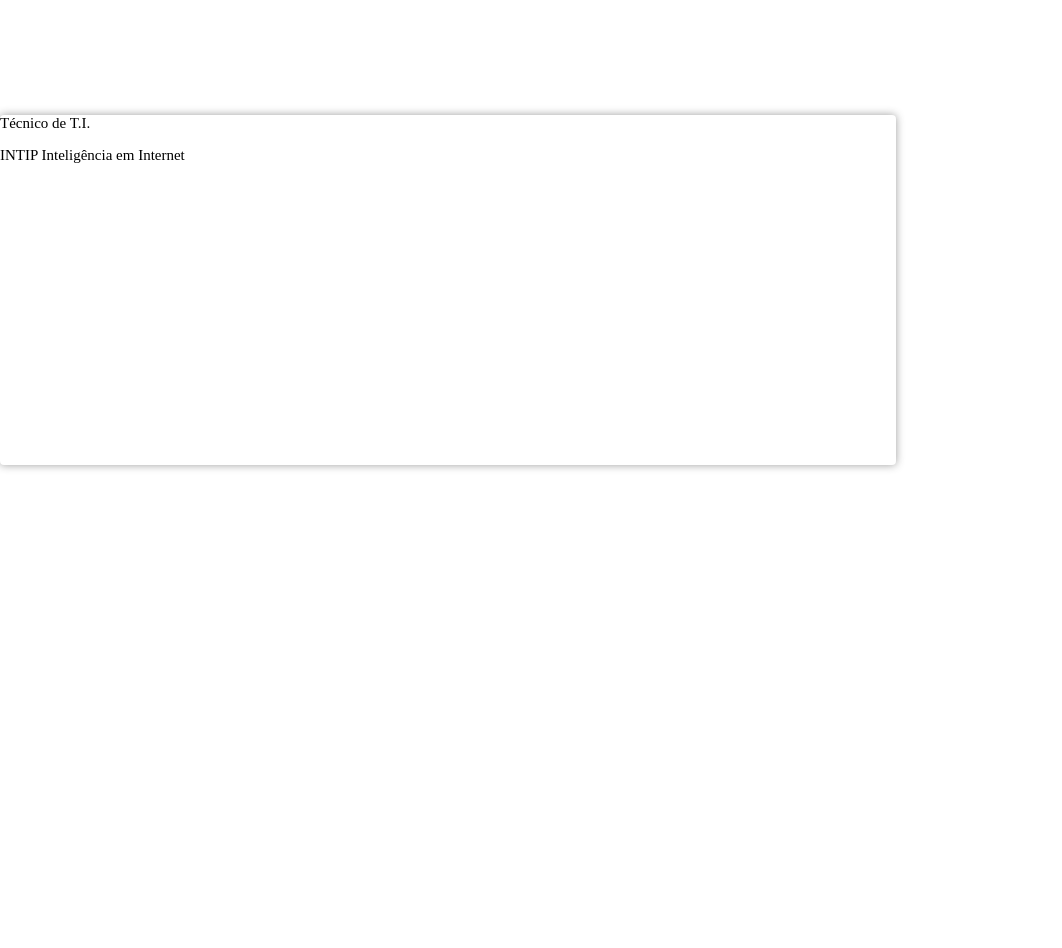
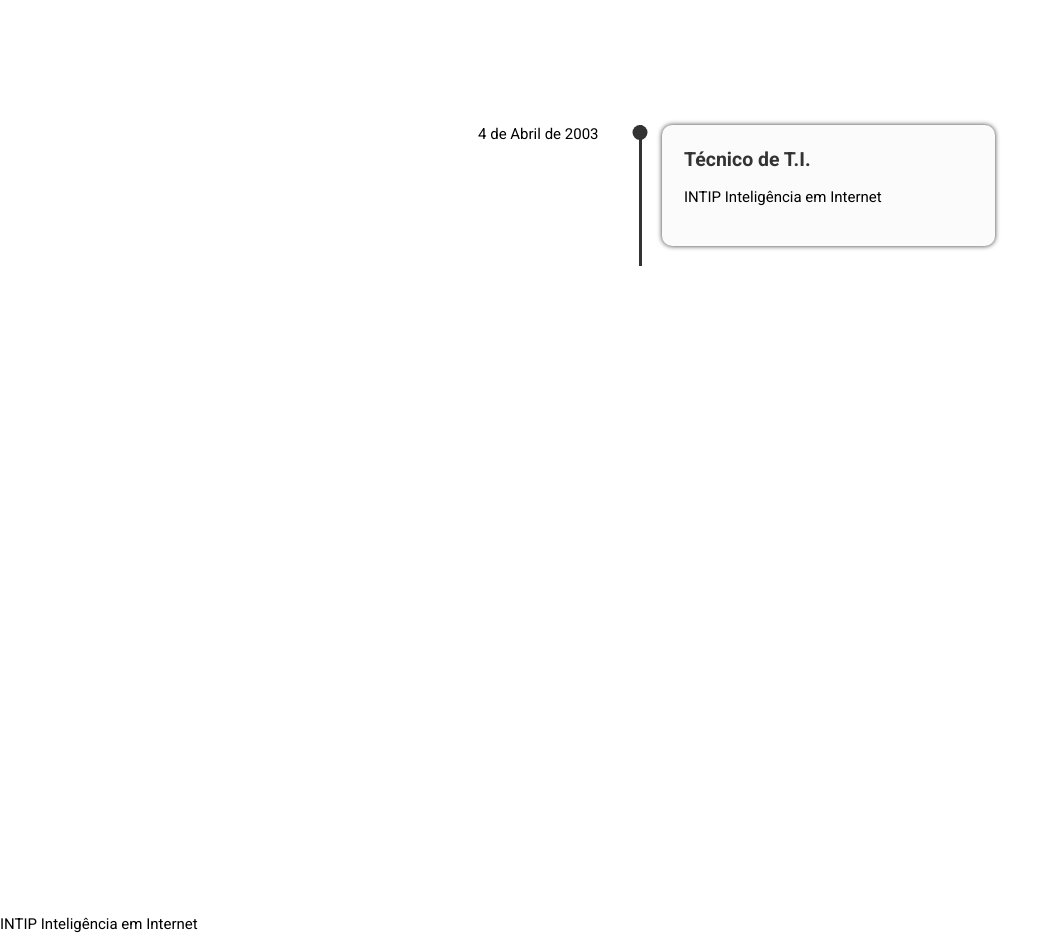
Before and after one commit to celoramalho/curriculumvitae, a plain HTML site: page index.html in a window 1280 px wide. Shown: the part 1560-2508 px from the top of the page, without its empty margins (0-1062 px from the left). Before the commit the page ends 2075 px from the top, so only its background shows below. Drawn offline with Linux system fonts and the light colour scheme.

Commit message:
Add files via upload

```diff
--- a/css/style.css
+++ b/css/style.css
@@ -1,7 +1,8 @@
 @media (prefers-color-scheme: dark) {
 	.greece:root {
 		/*site colors */
-		--sub2-text-color: #FFFFFF;
+		--sub2-text-color: #ffffff;
+		--sub2-text-color-rgb: 255, 255, 255;
 		--sub-text-color: #cccccc;
 		--background-color: #333333;
 	}
@@ -10,6 +11,7 @@
 .dark {
 	/*site colors */
 	--sub2-text-color: #cccccc;
+	--sub2-text-color-rgb: 204, 204, 204;
 	--sub-text-color: #FFFFFF;
 	--background-color: #333333;
 }
@@ -17,7 +19,8 @@
 :root {
 	/*site colors */
 	--sub2-text-color: #cccccc;
-	--sub-text-color: #333333;
+	--sub-text-color-rgb: 51, 51, 51;
+	--sub-text-color: rgb(51, 51, 51);
 	--background-color: #FFFFFF;
 	--colorrandom: #40007c;
 	--breakpoint-xs: 0;
@@ -29,9 +32,9 @@
 	--font-family-monospace: SFMono-Regular, Menlo, Monaco, Consolas, "Liberation Mono", "Courier New", monospace;
 }
 
-
 html,
 body {
+	font-family: "Roboto", sans-serif;
 	scroll-behavior: smooth;
 }
 
@@ -346,9 +349,11 @@
 	width: 100%;
 
 }
-.text-block-home-padding{
+
+.text-block-home-padding {
 	margin-left: 10px;
-	div{
+
+	div {
 		margin-bottom: 30px;
 	}
 }
@@ -463,7 +468,8 @@
 .container-pro-xp {
 
 	margin: 60px;
-	h2{
+
+	h2 {
 		display: inline-flex;
 		position: relative;
 		font-family: "Roboto", sans-serif;
@@ -474,24 +480,16 @@
 		margin: 0;
 		padding: 0;
 	}
-	.curriculum-sec-oque-eu-faco{
+
+	.curriculum-sec-oque-eu-faco {
 		padding-top: 10vh;
 	}
 }
 
-.jobxp-block {
-	width: 70%;
-	height: 0;
-	border-radius: 4px;
-	padding-top: 0;
-	padding-bottom: 350px;
-	margin-bottom: 50px;
-	transition: 0.3s;
-	box-shadow: 0px 0px 8px 0px #3636367c;
-}
 
-/* =============================================== */
-.section-jobxp {
+
+/* ===================== jobxp ========================== */
+#section-jobxp {
 	height: 100vh;
 	width: 100%;
 	background-size: cover;
@@ -500,4 +498,59 @@
 	margin-top: 0;
 }
 
+.jobxp-timeline {
+	margin: 0 auto;
+	max-width: 750px;
+	padding: 25px;
+	display: grid;
+	grid-template-columns: 1fr 3px 1fr;
+
+}
+
+.jobxp-block {
+	margin: 0 20px 20px 20px;
+}
+
+.jobxp-block_bg {
+	padding: 1.5em;
+	background-color: rgba(var(--sub-text-color-rgb), 0.02);
+	box-shadow: 0 0 5px var(--sub-text-color);
+	border-radius: 10px;
+}
+
+.jobxp-timeline-date {
+	margin: 0 20px 20px 20px;
+}
+
+.jobxp-timeline-date_right {
+	text-align: right;
+}
+
+.jobxp-timeline-middle_bar {
+	position: relative;
+	background-color: var(--sub-text-color);
+}
+
+.jobxp-timeline-point {
+	position: absolute;
+	top: 0;
+	left: 50%;
+	transform: translateX(-50%);
+	width: 15px;
+	height: 15px;
+	background-color: var(--sub-text-color);
+	border-radius: 50%;
+}
+
+.jobxp-timeline--title {
+	margin: 0;
+	font-weight: bold;
+	font-size: 1.3em;
+	color: var(--sub-text-color);
+	text-decoration: none;
+}
+.jobxp-timeline--paragraph{
+	line-height: 1.5;
+}
+
 /* =============================================== */
--- a/index.html
+++ b/index.html
@@ -84,7 +84,7 @@
 
 						<div class="saiba-mais-buttom">
 							<a class="js-scroll-trigger" href="#section-about-me">
-								<p>Saiba mais</p>
+								<p>Sobre mim</p>
 							</a>
 						</div>
 					</div>
@@ -108,7 +108,7 @@
 		<section id="section-about-me">
 			<div class="container-pro-xp">
 				<div class="curriculum-sec-oque-eu-faco">
-					<h2>O que eu faço?</h2>
+					<h2>Sobre Mim</h2>
 					<p class="fonte-padrao-p"> Atuo na gestão de identidade e acesso (IAM) e na gestão e manutenção de
 						ativos de TI (ITAM), incluindo
 						endpoints e equipamentos de rede. Utilizo habilidades de programação para automatizar processos
@@ -124,6 +124,15 @@
 						cyberguardian.
 					</p>
 				</div>
+				<div class="about-me-skills">
+					<p>Minhas habilidades</p>
+					<ul class="my-skills">
+						<li class="skill-bar"><a class="js-scroll-trigger" href="#home-section">IAM</a></li>
+						<li class="skill-bar"><a class="js-scroll-trigger" href="#home-section">ITAM</a></li>
+						<li class="skill-bar"><a class="js-scroll-trigger" href="#home-section">Cybersecurity local
+								infra</a></li>
+					</ul>
+				</div>
 				<div></div>
 			</div>
 
@@ -133,10 +142,21 @@
 		<section id="section-jobxp">
 			<!-- Job Experience Timeline -->
 			<div class="jobxp-timeline">
-				<div class="jobxp-job-1 jobxp-block">
-					<p class="jobxp-position-txt">Técnico de T.I.</p>
-					<p class="jobxp-company">INTIP Inteligência em Internet</p>
+
+				<div class="jobxp-block">
+					<div class="jobxp-timeline-date jobxp-timeline-date_right">4 de Abril de 2003</div>
 				</div>
+
+
+
+
+				<div class="jobxp-timeline-middle_bar">
+					<div class="jobxp-timeline-point"></div>
+				</div>
+				<div class="jobxp-block jobxp-block_bg">
+					<h2 class="jobxp-timeline--title">Técnico de T.I.</h2>
+					<p class="jobxp-timeline--paragraph">INTIP Inteligência em Internet</p>
+					</div>
 			</div>
 		</section>
 		<section id="section-certifications">
@@ -144,7 +164,7 @@
 		</section>
 	</div>
 
-
+	<p class="jobxp-timeline--company">INTIP Inteligência em Internet</p>
 	<script type="text/javascript" src="js/script.js"></script>
 </body>
 
```
